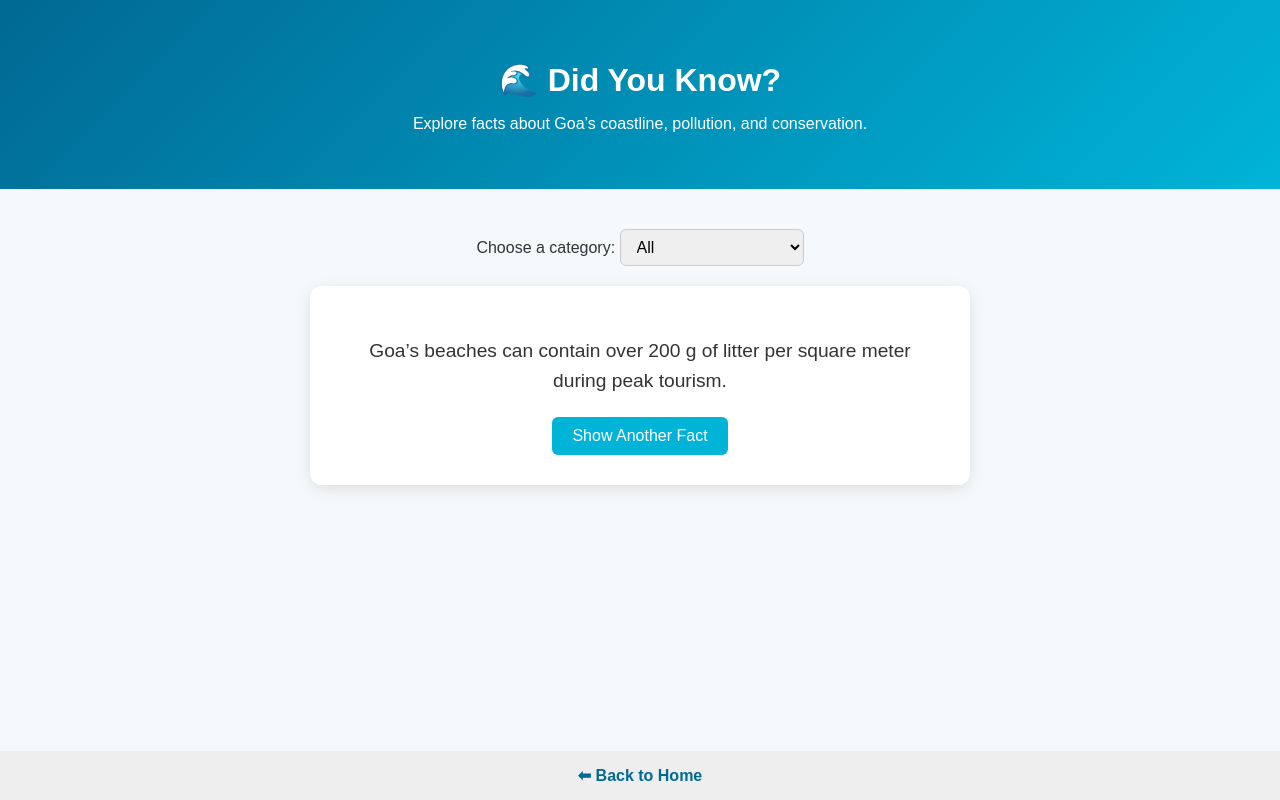
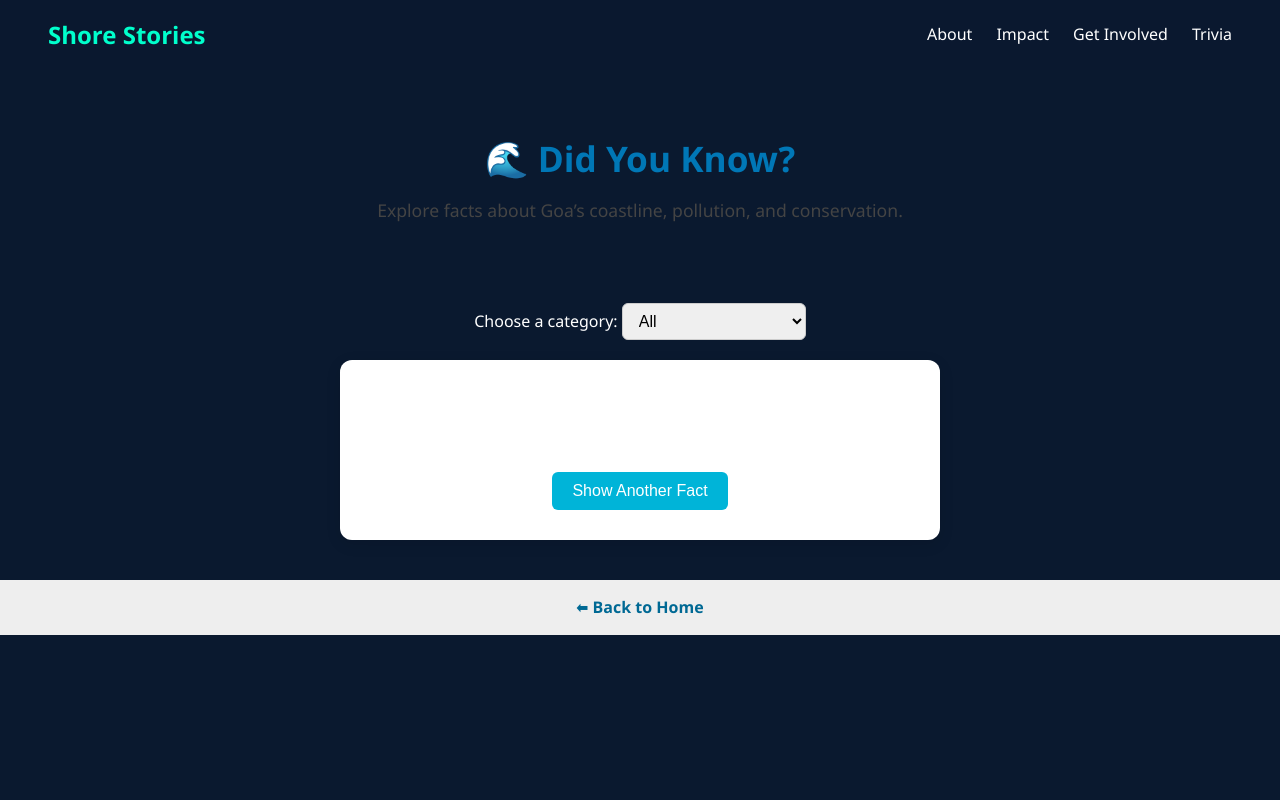
Before and after one commit to doyel06/LENOVO, a plain HTML site: page didyouknow/trivia.html in a window 1280 px wide. Drawn offline with Linux system fonts and the light colour scheme.

Commit message:
Trivia changes
- still needs to be modified

```diff
--- a/didyouknow/trivia.css
+++ b/didyouknow/trivia.css
@@ -1,22 +1,61 @@
+* {
+    margin: 0;
+    padding: 0;
+    box-sizing: border-box;
+}
 body {
-  font-family: Arial, sans-serif;
-  margin: 0;
-  background: #f5f9fc;
-  color: #333;
-  display: flex;
-  flex-direction: column;
-  min-height: 100vh;
+    font-family: 'Segoe UI', Tahoma, sans-serif;
+    color: #fff;
+    background-color: #0a192f;
+    line-height: 1.6;
+}
+a {
+    text-decoration: none;
+    color: inherit;
 }
 
-.header {
-  background: linear-gradient(135deg, #006994, #00b4d8);
-  color: white;
-  text-align: center;
-  padding: 40px 20px;
+nav {
+    display: flex;
+    justify-content: space-between;
+    align-items: center;
+    padding: 1rem 3rem;
+    background: rgba(10, 25, 47, 0.9);
+    position: sticky;
+    top: 0;
+    z-index: 100;
+}
+nav h1 {
+    color: #00ffcc;
+    font-size: 1.5rem;
+}
+nav ul {
+    list-style: none;
+    display: flex;
+    gap: 1.5rem;
+}
+nav ul li a:hover {
+    color: #00ffcc;
+    transition: 0.3s;
 }
 
-.header h1 {
+/* Intro section */
+.intro {
+  text-align: center;
+  margin: 40px auto 20px auto;
+  padding: 20px;
+  max-width: 800px;
+}
+
+.intro h1 {
+  font-size: 2.2rem;
   margin-bottom: 10px;
+  color: #0077b6; /* ocean blue vibe */
+}
+
+.intro p {
+  font-size: 1.1rem;
+  color: #444;
+  line-height: 1.5;
 }
 
 .trivia-container {
--- a/didyouknow/trivia.html
+++ b/didyouknow/trivia.html
@@ -3,14 +3,26 @@
 <head>
   <meta charset="UTF-8">
   <meta name="viewport" content="width=device-width, initial-scale=1.0">
-  <title>Did You Know? - Goa’s Coastline</title>
+  <title>Did You Know? - Shore Stories</title>
   <link rel="stylesheet" href="trivia.css">
 </head>
 <body>
-  <header class="header">
+
+  <!-- Navbar -->
+  <nav>
+    <h1>Shore Stories</h1>
+    <ul>
+      <li><a href="../about/about.html">About</a></li>
+      <li><a href="../impact/impact.html">Impact</a></li>
+      <li><a href="../contact/contact.html">Get Involved</a></li>
+      <li><a href="../didyouknow/trivia.html">Trivia</a></li>
+    </ul>
+  </nav>
+
+  <div class="intro">
     <h1>🌊 Did You Know?</h1>
     <p>Explore facts about Goa’s coastline, pollution, and conservation.</p>
-  </header>
+  </div>
 
   <main class="trivia-container">
     <!-- Dropdown for themes -->
```
Also changed, not shown: about/about.html (+1 -1 lines), impact/impact.html (+1 -1 lines), index.html (+1 -1 lines).
